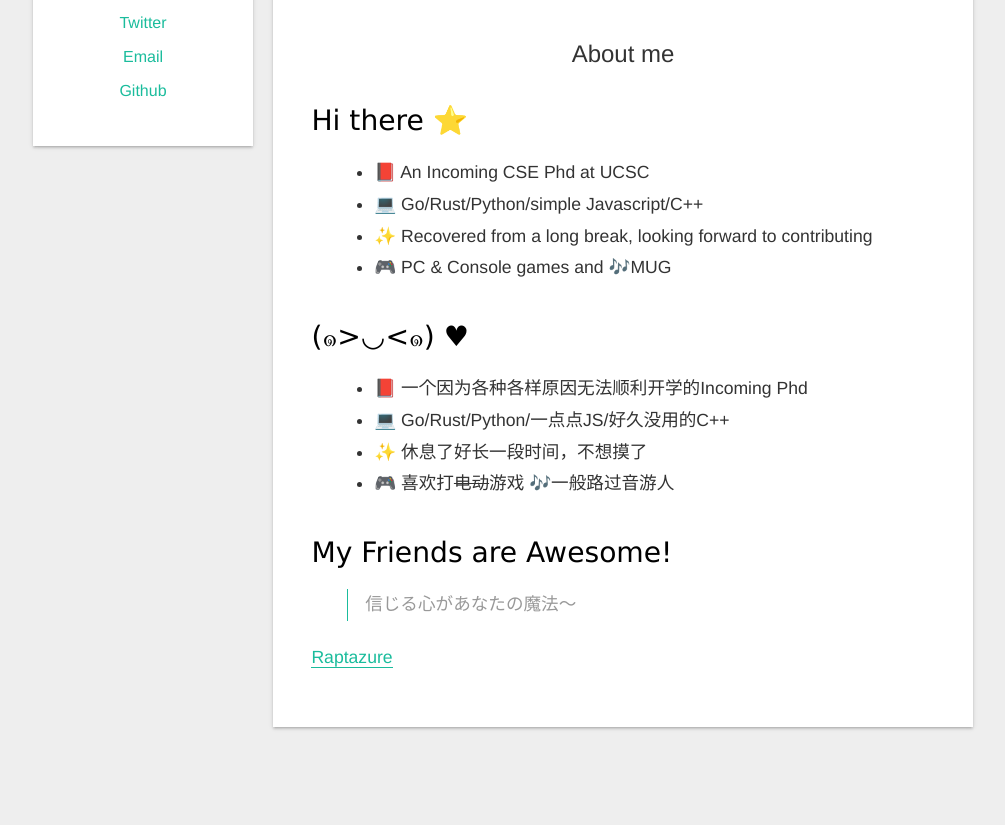
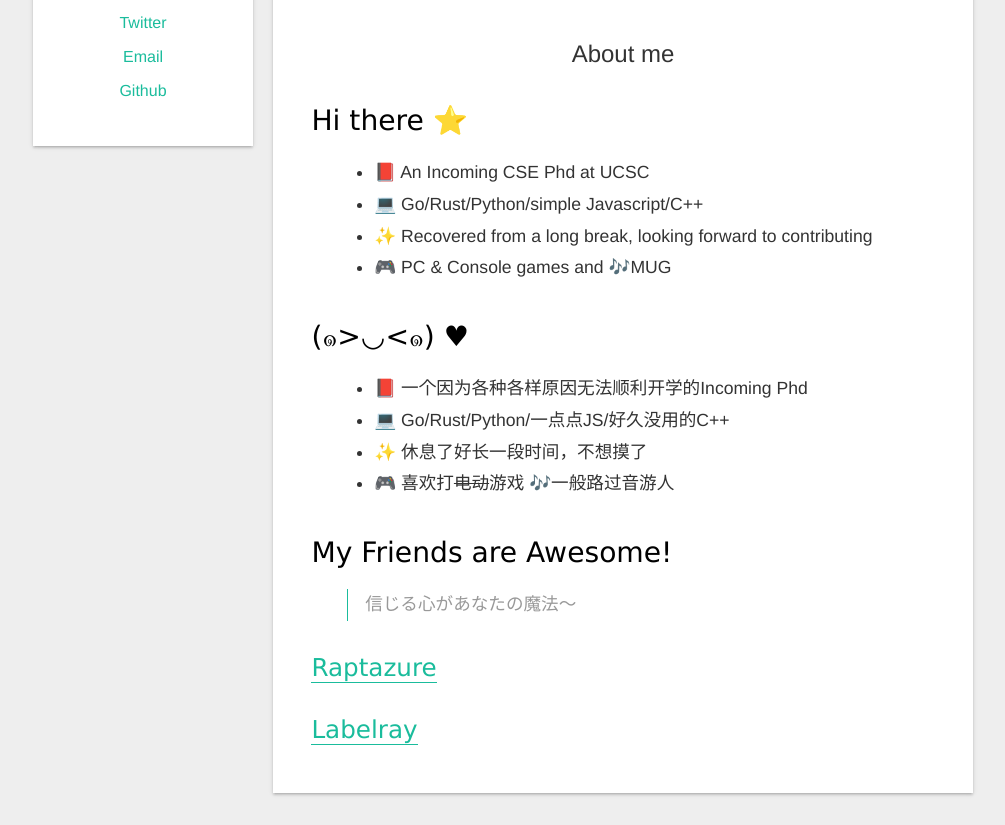
Before and after one commit to Fallenhh/fallenhh.github.io, a Gatsby site: page /about/ in a window 1280 px wide. Shown: the part 266-1091 px from the top of the page, without its empty margins (17-1022 px from the left). Before the commit the page ends 1025 px from the top, so only its background shows below. Built offline with nearby package versions, Linux system fonts and the light colour scheme; Gatsby itself is replaced by a stand-in of ours.

Commit message:
add friend link

```diff
--- a/src/posts/about.md
+++ b/src/posts/about.md
@@ -21,4 +21,7 @@ hidden: "true"
 
  > 信じる心があなたの魔法〜
 
- [Raptazure](https://raptazure.github.io/)
+ #### [Raptazure](https://raptazure.github.io/)
+
+
+ #### [Labelray](http://labelray.top/)
```
